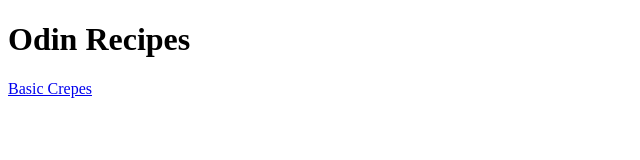
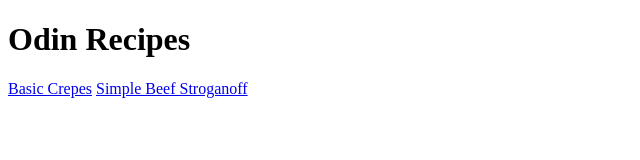
Before and after one commit to m-agreda/odin-recipes, a plain HTML site: page index.html in a window 1280 px wide. Shown: the whole page, without its empty margins (0-640 px from the left). Drawn offline with Linux system fonts and the light colour scheme.

Commit message:
Edit index.html

```diff
--- a/index.html
+++ b/index.html
@@ -11,5 +11,6 @@
         <h1>Odin Recipes</h1>
 
         <a href="recipes/crepes.html">Basic Crepes</a>
+        <a href="recipes/beef-stroganoff.html">Simple Beef Stroganoff</a>
     </body>
 </html>
```
